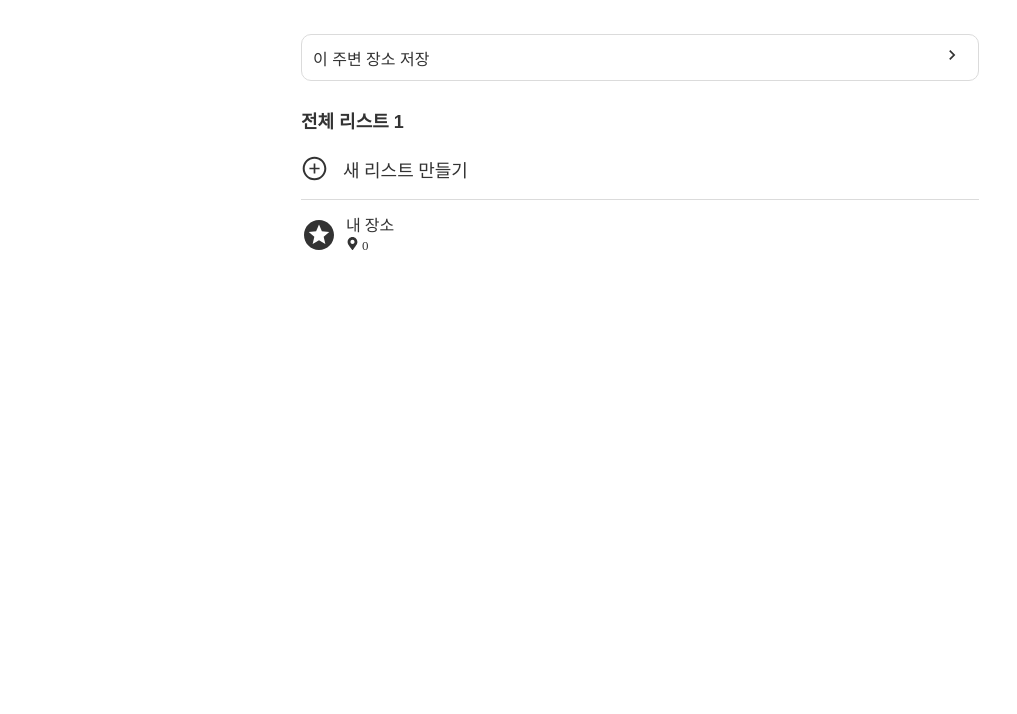
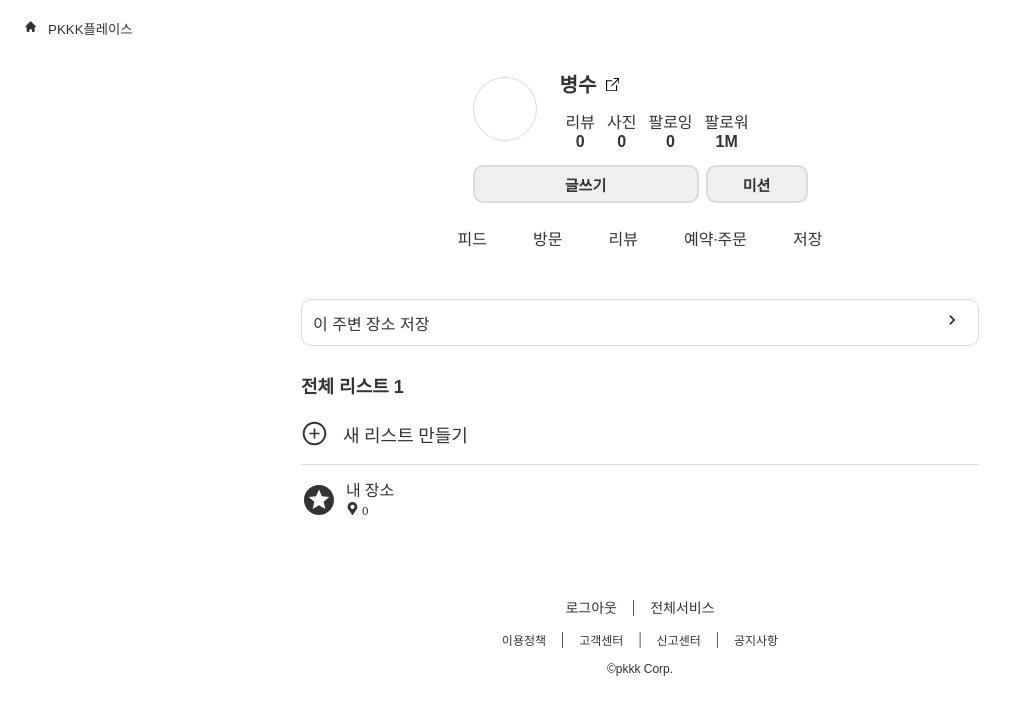
Before and after one commit to KORIT-PKKK/PKKK-protfolio, a React (Create React App) app in the folder fornt_pkkk/: page /save in a window 1280 px wide. Shown: the top 714 px of the page, without its empty margins (0-1017 px from the left). Built offline with nearby package versions, Linux system fonts and the light colour scheme.

Commit message:
2023.05.09 / 헤더밑에 피드, 방문 등의 페이지 붙이기(버튼으로 화면 전환)

```diff
--- a/fornt_pkkk/package.json
+++ b/fornt_pkkk/package.json
@@ -15,7 +15,7 @@
     "react-dom": "^18.2.0",
     "react-icons": "^4.8.0",
     "react-query": "^3.39.3",
-    "react-router-dom": "^6.11.0",
+    "react-router-dom": "^6.11.1",
     "react-scripts": "5.0.1",
     "recoil": "^0.7.7",
     "web-vitals": "^2.1.4"
--- a/fornt_pkkk/src/App.js
+++ b/fornt_pkkk/src/App.js
@@ -20,11 +20,7 @@ function App() {
     <>
       <Global styles={ Reset }></Global>
       <Routes>
-        <Route path='/' element={<Home />}></Route>
-        <Route path='/visit' element={<Visit />}></Route>
-        <Route path='/feed' element={<Feed />}></Route>
-        <Route path='/review' element={<Review />}></Route>
-        <Route path='/save' element={<Save />}></Route>
+        <Route path='/*' element={<Home />}></Route>
         <Route path='/book' element={<Book />}></Route>
         <Route path='/myPage' element={<MyPage />}></Route>
         <Route path='/profile' element={<Profile />}></Route>
--- a/fornt_pkkk/src/pages/home/Home.js
+++ b/fornt_pkkk/src/pages/home/Home.js
@@ -4,8 +4,20 @@ import React from 'react';
 import { HiHome } from 'react-icons/hi';
 import { BiMenu } from 'react-icons/bi';
 import { GrShare } from 'react-icons/gr';
+import { Route, Routes, useNavigate } from 'react-router-dom';
+import Feed from '../feed/Feed';
+import Visit from '../visit/Visit';
+import Review from '../review/Review';
+import Book from '../book/Book';
+import Save from '../save/Save';
 
 const Home = () => {
+    const navigate = useNavigate();
+
+    const menuClickHandle = (path) => {
+        navigate(`/${path}`);
+    }
+
     return (
         <>
             <header>
@@ -42,14 +54,24 @@ const Home = () => {
                 </main>
                 <footer css={S.footer}>
                         <div css={S.menuBar}>
-                            <span css={S.menu}>피드</span>
-                            <span css={S.menu}>방문</span>
-                            <span css={S.menu}>리뷰</span>
-                            <span css={S.menu}>예약∙주문</span>
-                            <span css={S.menu}>저장</span>
+                            <span css={S.menu} onClick={() => menuClickHandle('')}>피드</span>
+                            <span css={S.menu} onClick={() => menuClickHandle('visit')}>방문</span>
+                            <span css={S.menu} onClick={() => menuClickHandle('review')}>리뷰</span>
+                            <span css={S.menu} onClick={() => menuClickHandle('reservation')}>예약∙주문</span>
+                            <span css={S.menu} onClick={() => menuClickHandle('save')}>저장</span>
                         </div>
                 </footer>
             </header>
+
+            <main>
+            <Routes>
+                <Route path="/" element={<Feed/>}></Route>
+                <Route path="/visit" element={<Visit/>}></Route>
+                <Route path="/review" element={<Review/>}></Route>
+                <Route path="/book" element={<Book/>}></Route>
+                <Route path="/save" element={<Save/>}></Route>
+            </Routes>
+            </main>
 
             <div css={S.footerBox}>
                 <div css={S.logoutBox}>
```
Also changed, not shown: 1 other file (tests, documents, lock files or other folders).
